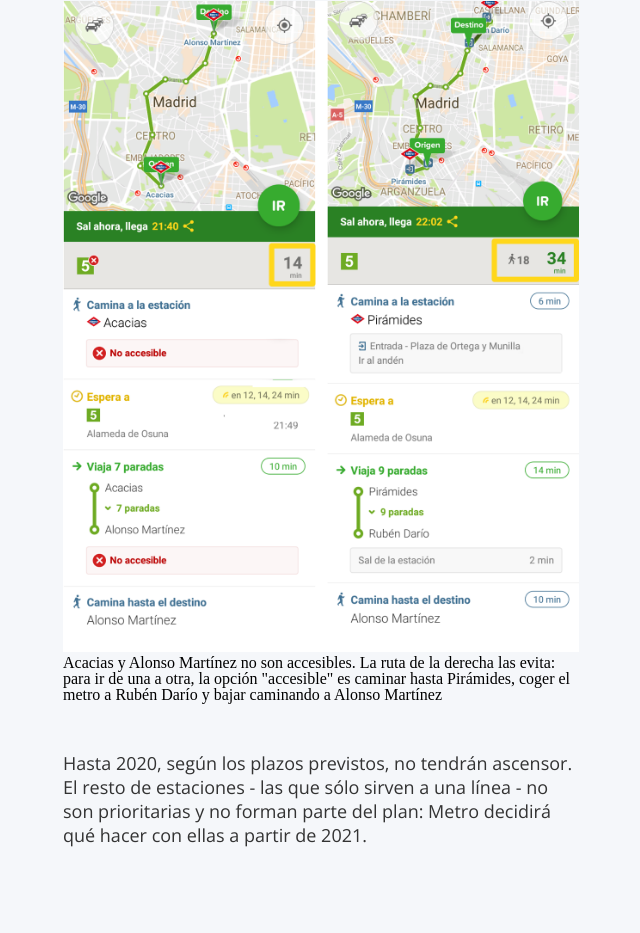
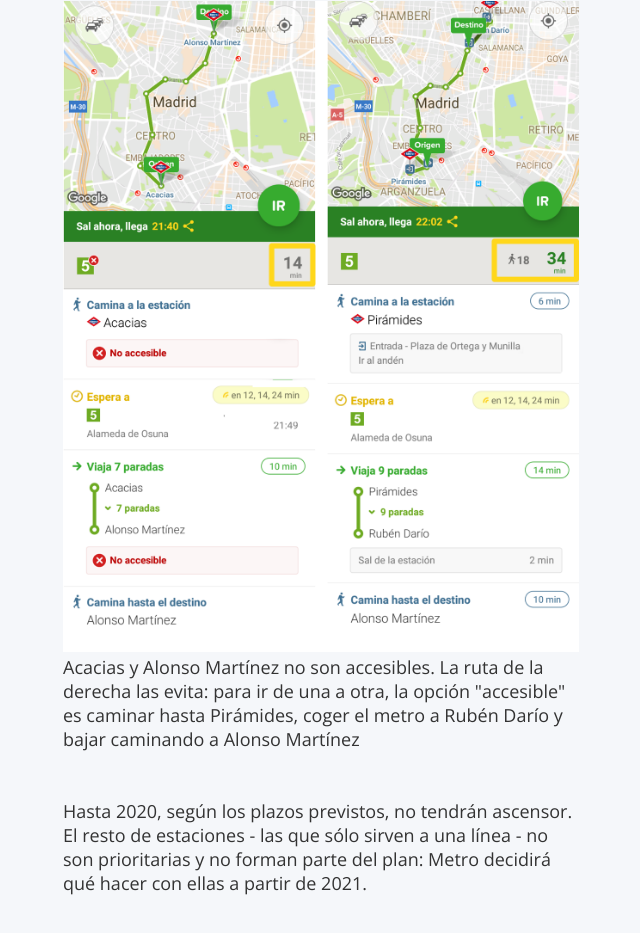
Before and after one commit to elcierredelalinea5/estudio, a plain HTML site: page index.html in a window 1280 px wide. Shown: the part 4471-5404 px from the top of the page, without its empty margins (123-763 px from the left). Drawn offline with nearby package versions, Linux system fonts and the light colour scheme.

Commit message:
update span

```diff
--- a/index.html
+++ b/index.html
@@ -84,7 +84,8 @@
               <p>Esto es lo que pasa si tienes que viajar, por ejemplo, entre Acacias y Alonso Martínez y necesitas una ruta accesible:</p>
 
               <div class="u-tSpace--48 u-bSpace--48">
-                <img src="img/ruta-accesible.png" class="w-100" <span>Acacias y Alonso Martínez no son accesibles. La ruta de la derecha las evita: para ir de una a otra, la opción "accesible" es caminar hasta Pirámides, coger el metro a Rubén Darío y bajar caminando a Alonso Martínez</span>
+                <img src="img/ruta-accesible.png" class="w-100">
+                <p>Acacias y Alonso Martínez no son accesibles. La ruta de la derecha las evita: para ir de una a otra, la opción "accesible" es caminar hasta Pirámides, coger el metro a Rubén Darío y bajar caminando a Alonso Martínez</p>
               </div>
 
 
```
